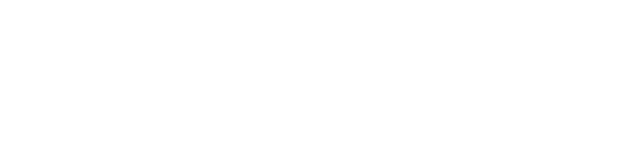
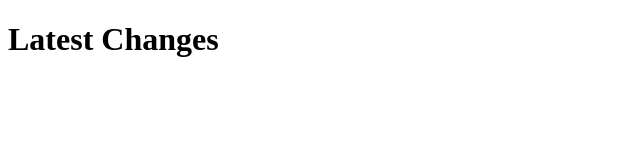
Before and after one commit to venktesh-1999/git-one, a plain HTML site: page index.html in a window 1280 px wide. Shown: the whole page, without its empty margins (0-640 px from the left). Drawn offline with Linux system fonts and the light colour scheme.

Commit message:
added h1

```diff
--- a/index.html
+++ b/index.html
@@ -5,6 +5,6 @@
     <title>Added Title</title>
   </head>
   <body>
-
+    <h1>Latest Changes</h1>
   </body>
 </html>
```
